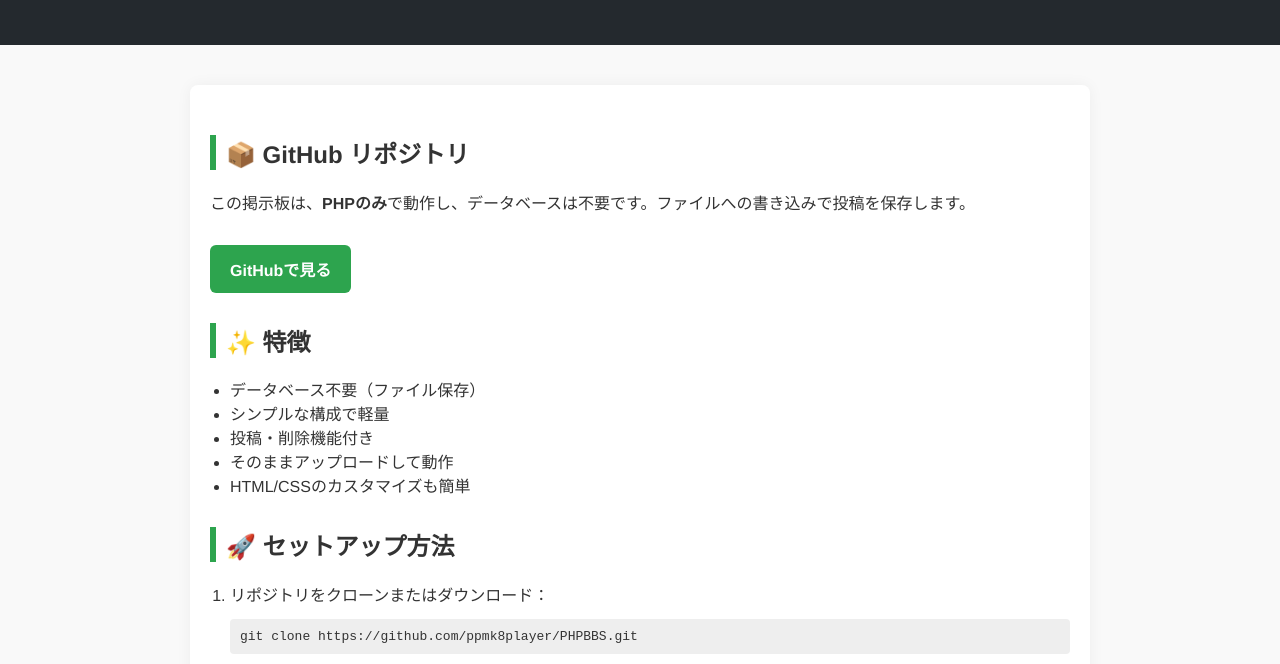
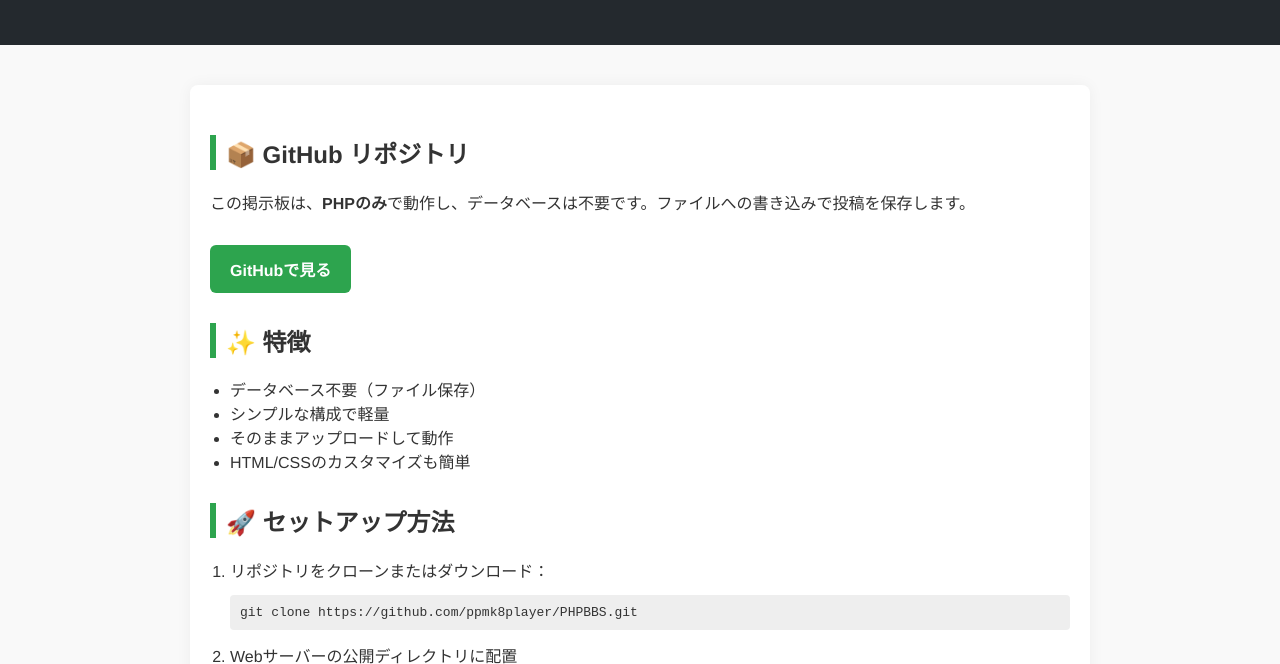
Before and after one commit to ppmk8player/PHPBBS-INFO, a plain HTML site: page index.html in a window 1280 px wide. Shown: the part 105-769 px from the top of the page. Drawn offline with Linux system fonts and the light colour scheme.

Commit message:
Update index.html

```diff
--- a/index.html
+++ b/index.html
@@ -88,7 +88,7 @@
       <ul>
         <li>データベース不要（ファイル保存）</li>
         <li>シンプルな構成で軽量</li>
-        <li>投稿・削除機能付き</li>
+
         <li>そのままアップロードして動作</li>
         <li>HTML/CSSのカスタマイズも簡単</li>
       </ul>
```
